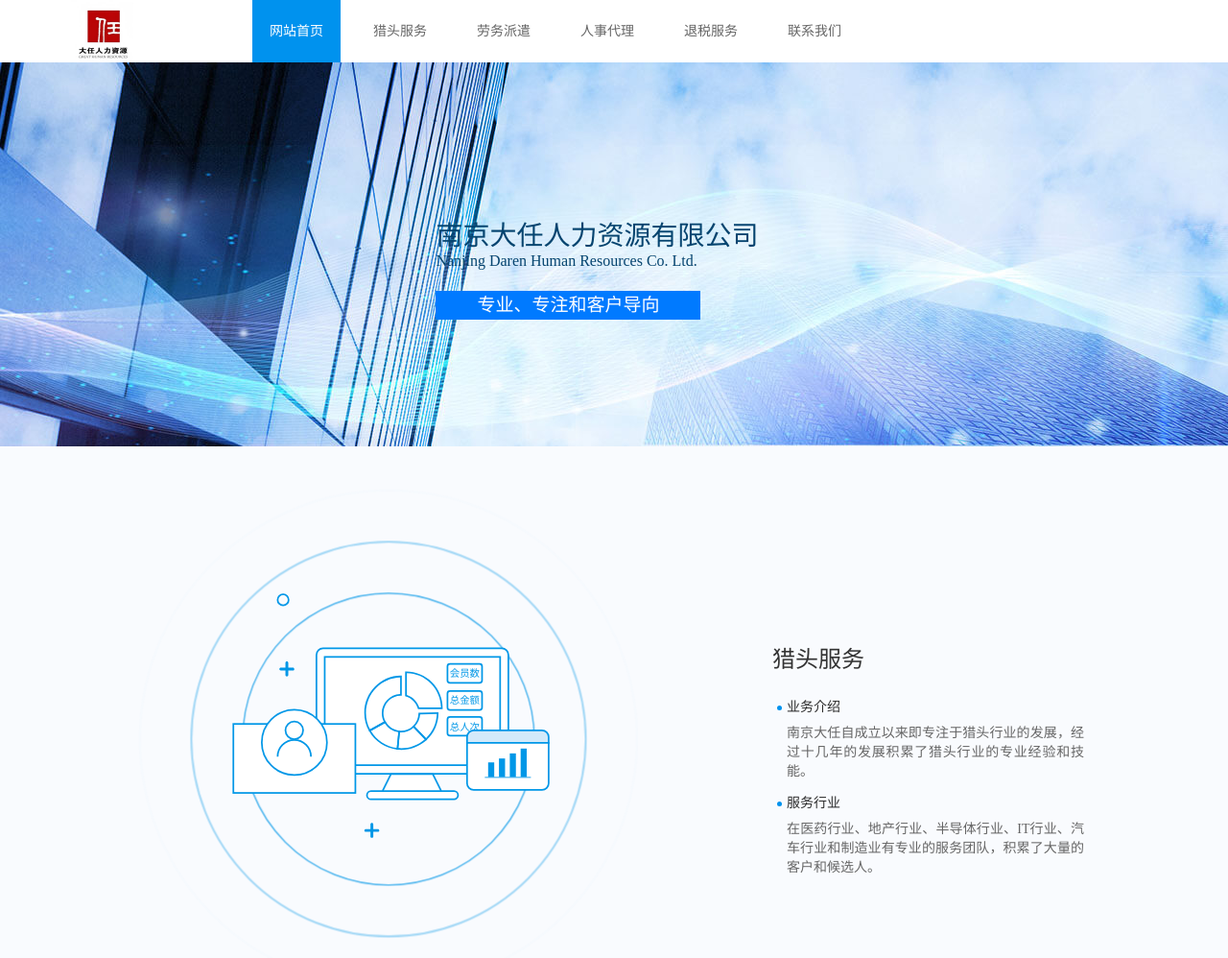
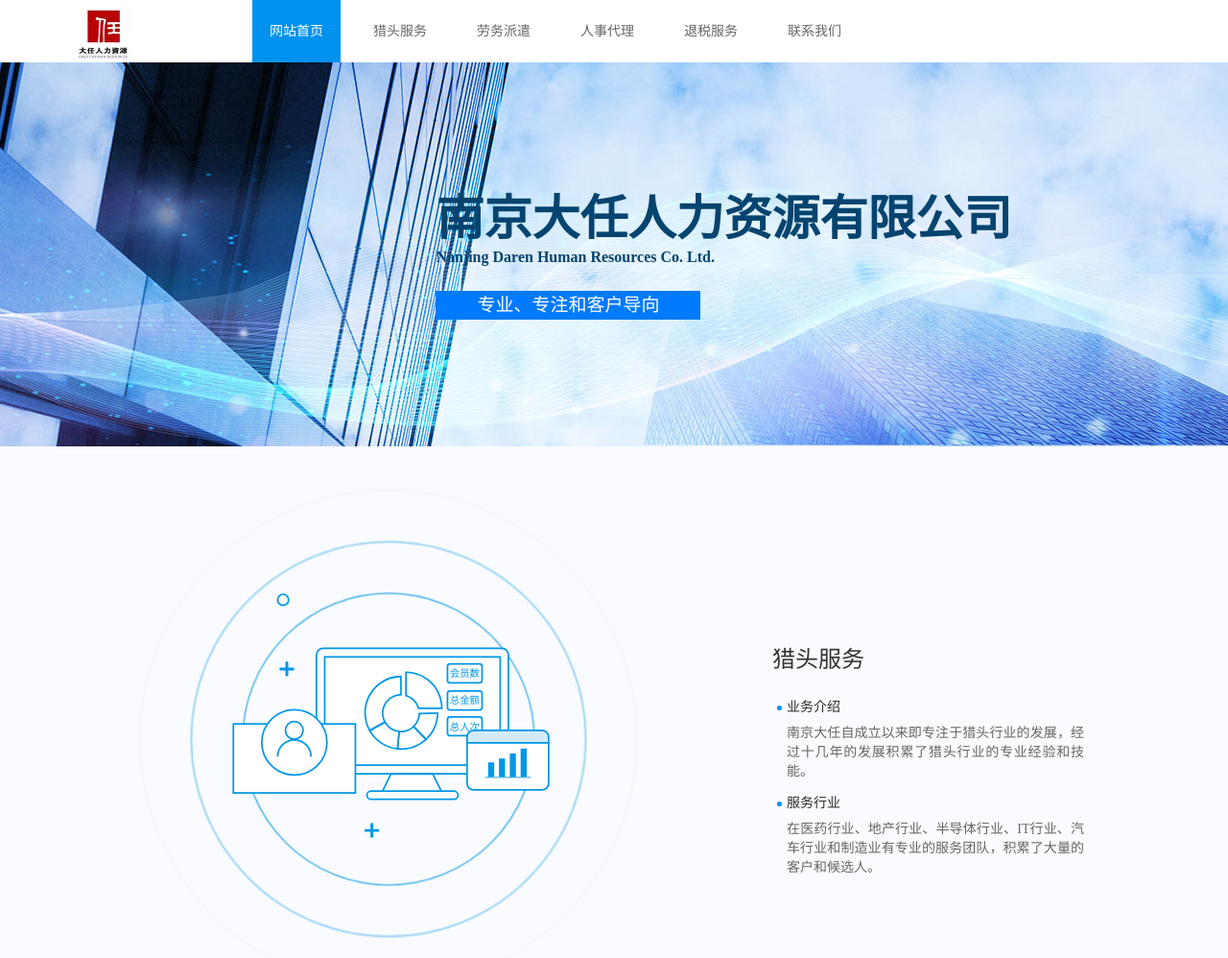
Before and after one commit to mote2000/mote2000.github.io, a website: page index.html in a window 1280 px wide. Shown: the top 998 px of the page at 96% size. Drawn offline with Linux system fonts and the light colour scheme.

Commit message:
Adjust font positioning and styling in index.css for improved visibility and emphasis

```diff
--- a/css/index.css
+++ b/css/index.css
@@ -145,14 +145,14 @@
 }
 
 .fontsCon1 {
-  top: 37%;
+  top: 28%;
   color: #05446f;
-  font-weight: 200;
+  font-weight: 900;
   margin-top: 10px;
 }
 
 .fontsCon1 li:nth-child(1) {
-  font-size: 28px;
+  font-size: 50px;
 }
 
 .fontsCon1 li:nth-child(2) {
```
